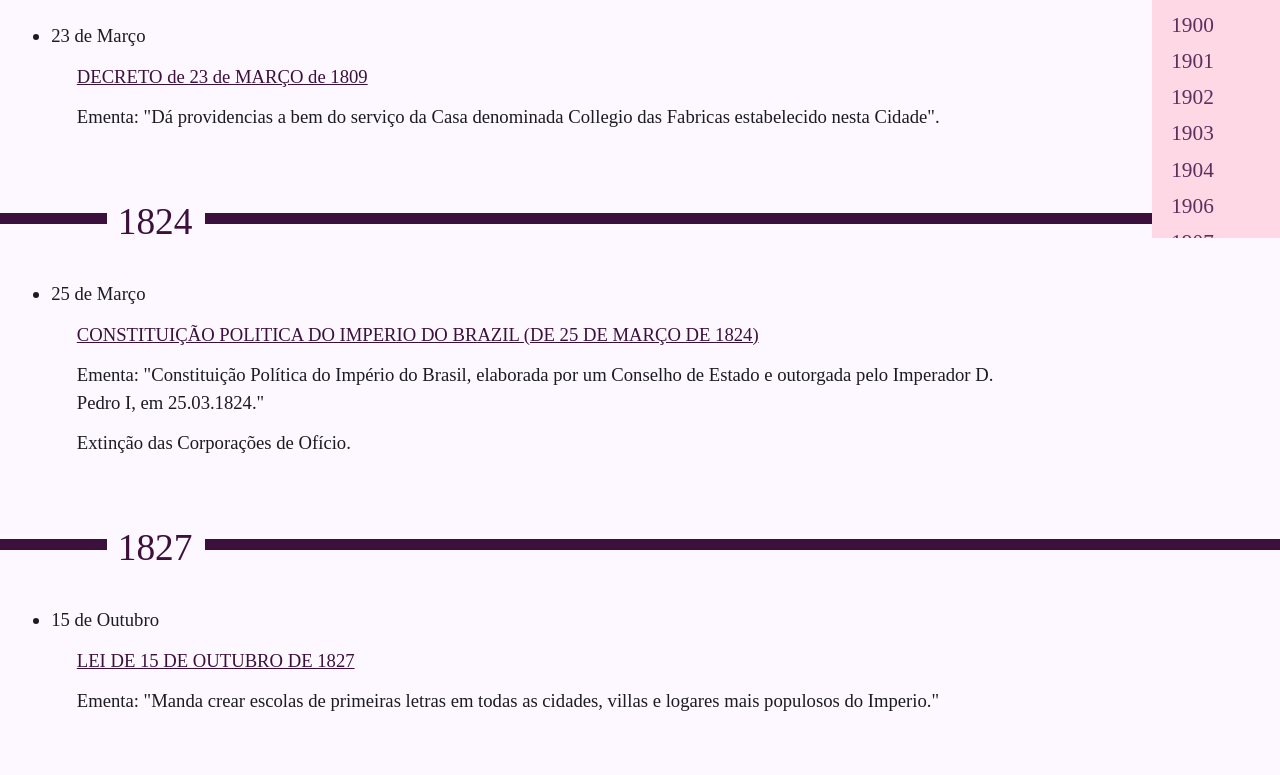
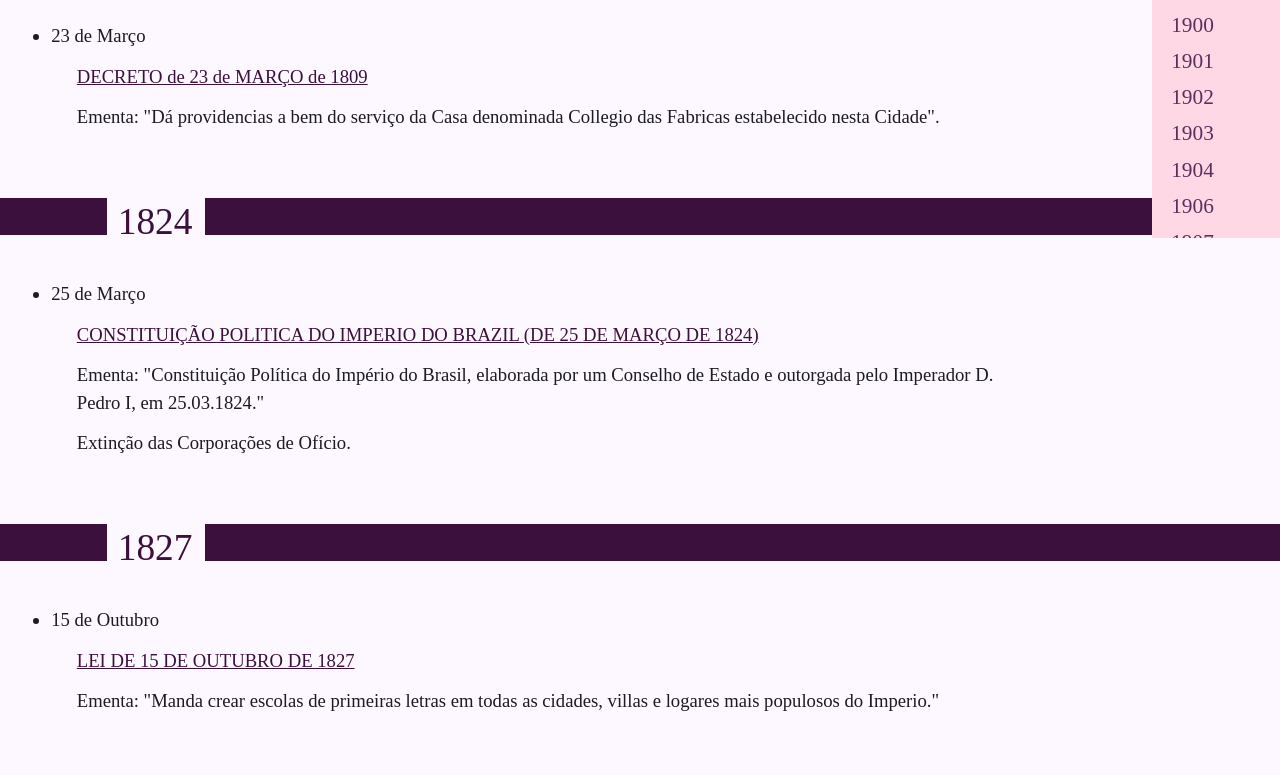
Before and after one commit to LeoBCM/pdm-cqb, an Astro site: page /linhadotempo in a window 1280 px wide. Shown: the part 605-1380 px from the top of the page. Built offline with nearby package versions, Linux system fonts and the light colour scheme; Astro itself is replaced by a stand-in of ours.

Commit message:
fix config

```diff
--- a/astro.config.mjs
+++ b/astro.config.mjs
@@ -7,7 +7,7 @@ import tailwindcss from '@tailwindcss/vite';
 
 // https://astro.build/config
 export default defineConfig({
-  site: 'https://pdm-cqb.coelhomachado.com.br'
+  site: 'https://pdm-cqb.coelhomachado.com.br',
   integrations: [svelte()],
 
   vite: {
--- a/src/components/TextDivider.astro
+++ b/src/components/TextDivider.astro
@@ -7,8 +7,8 @@
     flex: 1;
     content: '';
     background-color: #3c103c;
-    margin-top: 5.5%;
-    margin-bottom: 4%;
+    margin-top: 55px;
+    margin-bottom: 40px;
   }
   div:before {
     flex: 0.1;
```
